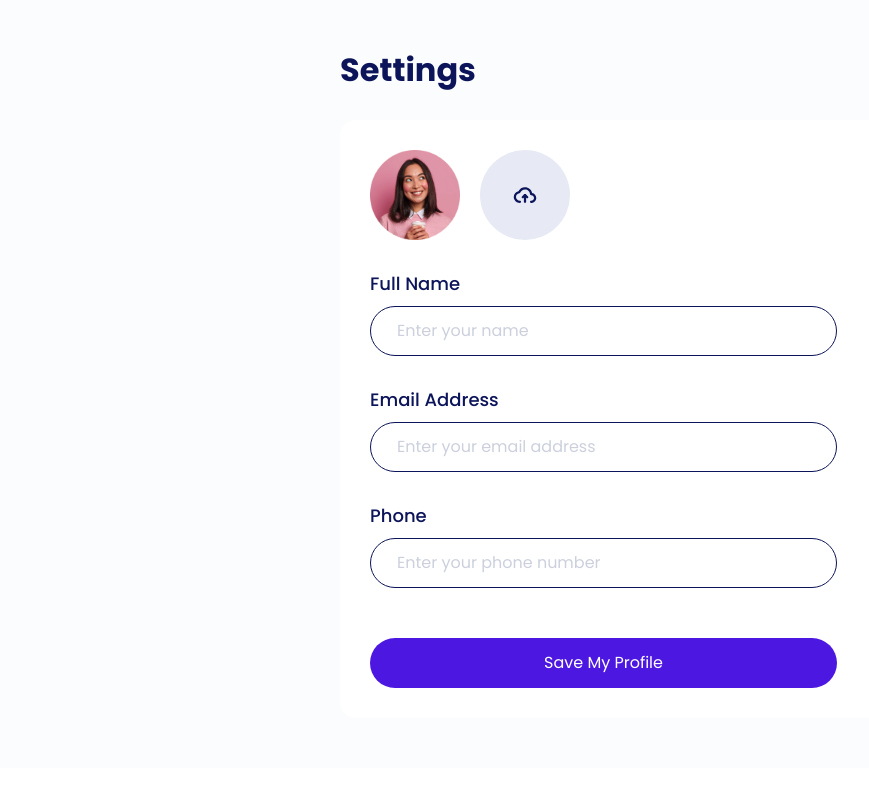
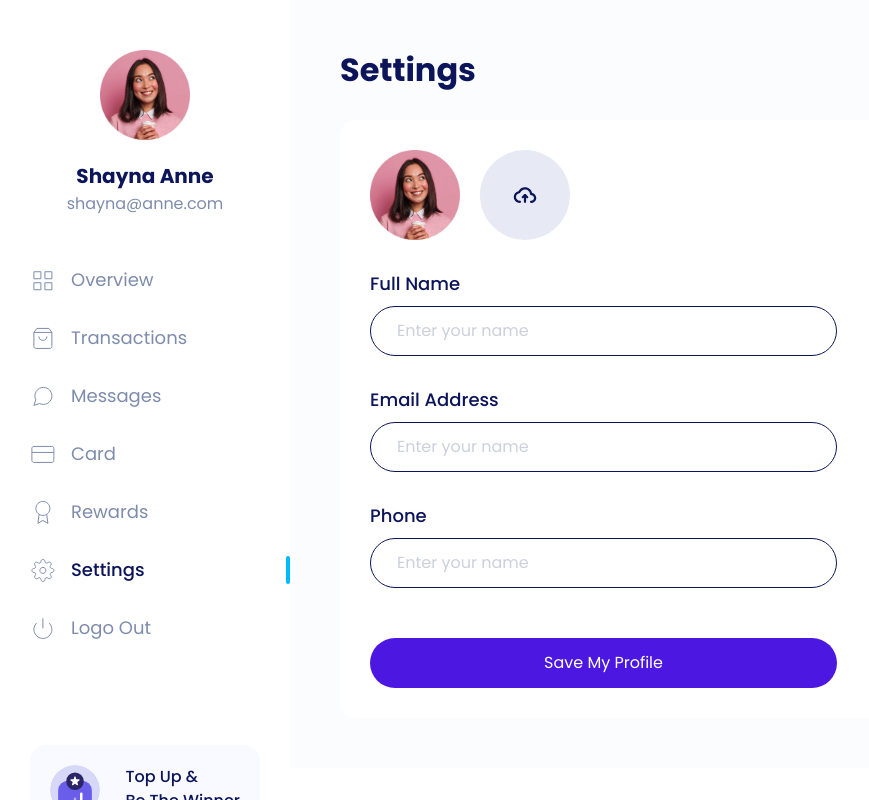
Before and after one commit to tataredhaalfath/topupgame-fe, a Next.js app: page /member/edit-profile in a window 1280 px wide. Shown: the whole page, without its empty margins (0-869 px from the left). Built offline with nearby package versions, Linux system fonts and the light colour scheme.

Commit message:
Refactor Edit Profile

```diff
--- /dev/null
+++ b/components/atoms/Input/index.tsx
@@ -0,0 +1,25 @@
+interface InputProps {
+  label: string;
+}
+export default function Input(props: InputProps) {
+  const { label, ...nativeProps } = props;
+  return (
+    <>
+      <label
+        htmlFor="name"
+        className="form-label text-lg fw-medium color-palette-1 mb-10"
+      >
+        {label}
+      </label>
+      <input
+        type="text"
+        className="form-control rounded-pill text-lg"
+        id="name"
+        name="name"
+        aria-describedby="name"
+        placeholder="Enter your name"
+        {...nativeProps}
+      />
+    </>
+  );
+}
--- a/components/organisms/SideBar/MenuItem/index.tsx
+++ b/components/organisms/SideBar/MenuItem/index.tsx
@@ -1,5 +1,6 @@
 import cx from "classnames";
 import Image from "next/image";
+import Link from "next/link";
 
 interface MenuItemProps {
   active?: boolean;
@@ -11,10 +12,11 @@ interface MenuItemProps {
     | "ic-menu-reward"
     | "ic-menu-setting"
     | "ic-menu-transaction";
+  href: string;
   title: string;
 }
 export default function MenuItem(props: Partial<MenuItemProps>) {
-  const { active, icon, title } = props;
+  const { active, icon, href, title } = props;
   const classItem = cx({
     item: true,
     "mb-30": true,
@@ -30,9 +32,9 @@ export default function MenuItem(props: Partial<MenuItemProps>) {
         className="icon me-3"
       />
       <p className="item-title m-0">
-        <a href="" className="text-lg text-decoration-none">
+        <Link href={href} className="text-lg text-decoration-none">
           {title}
-        </a>
+        </Link>
       </p>
     </div>
   );
--- a/components/organisms/SideBar/index.tsx
+++ b/components/organisms/SideBar/index.tsx
@@ -2,19 +2,38 @@ import Footer from "./Footer";
 import MenuItem from "./MenuItem";
 import Profile from "./Profile";
 
-export default function SideBar() {
+interface SideBarProps {
+  activeMenu: "overview" | "transactions" | "settings";
+}
+export default function SideBar(props: SideBarProps) {
+  const { activeMenu } = props;
   return (
     <section className="sidebar">
       <div className="content pt-50 pb-30 ps-30">
         <Profile />
         <div className="menus">
-          <MenuItem title="Overview" icon="ic-menu-overview" active={true} />
-          <MenuItem title="Transactions" icon="ic-menu-transaction" />
-          <MenuItem title="Messages" icon="ic-menu-message" />
-          <MenuItem title="Card" icon="ic-menu-card" />
-          <MenuItem title="Rewards" icon="ic-menu-reward" />
-          <MenuItem title="Settings" icon="ic-menu-setting" />
-          <MenuItem title="Logo Out" icon="ic-menu-logout" />
+          <MenuItem
+            href="/member"
+            title="Overview"
+            icon="ic-menu-overview"
+            active={activeMenu == "overview"}
+          />
+          <MenuItem
+            href="/member/transaction"
+            title="Transactions"
+            icon="ic-menu-transaction"
+            active={activeMenu == "transactions"}
+          />
+          <MenuItem href="/member" title="Messages" icon="ic-menu-message" />
+          <MenuItem href="/member" title="Card" icon="ic-menu-card" />
+          <MenuItem href="/member" title="Rewards" icon="ic-menu-reward" />
+          <MenuItem
+            href="/member/edit-profile"
+            title="Settings"
+            icon="ic-menu-setting"
+            active={activeMenu == "settings"}
+          />
+          <MenuItem href="/sign-in" title="Logo Out" icon="ic-menu-logout" />
         </div>
         <Footer />
       </div>
--- a/pages/checkout.tsx
+++ b/pages/checkout.tsx
@@ -1,4 +1,4 @@
-import CheckOutDetail from "@/components/CheckOutDetail";
+import CheckOutDetail from "@/components/organisms/CheckOutDetail";
 import CheckOutConfirmation from "@/components/organisms/CheckOutConfirmation";
 import CheckOutItem from "@/components/organisms/CheckOutItem";
 import Image from "next/image";
--- a/pages/member/edit-profile.tsx
+++ b/pages/member/edit-profile.tsx
@@ -1,6 +1,10 @@
+import Input from "@/components/atoms/Input";
+import SideBar from "@/components/organisms/SideBar";
+
 export default function EditProfile() {
   return (
     <section className="edit-profile overflow-auto">
+      <SideBar activeMenu="settings" />
       <main className="main-wrapper">
         <div className="ps-lg-0">
           <h2 className="text-4xl fw-bold color-palette-1 mb-30">Settings</h2>
@@ -15,79 +19,17 @@ export default function EditProfile() {
                     className="avatar img-fluid"
                   />
                   <div className="avatar-overlay position-absolute top-0 d-flex justify-content-center align-items-center">
-                    <svg
-                      width="24"
-                      height="24"
-                      viewBox="0 0 24 24"
-                      fill="none"
-                      xmlns="http://www.w3.org/2000/svg"
-                    >
-                      <path
-                        d="M3 6H5H21"
-                        stroke="white"
-                        strokeWidth="2"
-                        strokeLinecap="round"
-                        strokeLinejoin="round"
-                      />
-                      <path
-                        d="M8 6V4C8 3.46957 8.21071 2.96086 8.58579 2.58579C8.96086 2.21071 9.46957 2 10 2H14C14.5304 2 15.0391 2.21071 15.4142 2.58579C15.7893 2.96086 16 3.46957 16 4V6M19 6V20C19 20.5304 18.7893 21.0391 18.4142 21.4142C18.0391 21.7893 17.5304 22 17 22H7C6.46957 22 5.96086 21.7893 5.58579 21.4142C5.21071 21.0391 5 20.5304 5 20V6H19Z"
-                        stroke="white"
-                        strokeWidth="2"
-                        strokeLinecap="round"
-                        strokeLinejoin="round"
-                      />
-                      <path
-                        d="M14 11V17"
-                        stroke="white"
-                        strokeWidth="2"
-                        strokeLinecap="round"
-                        strokeLinejoin="round"
-                      />
-                      <path
-                        d="M10 11V17"
-                        stroke="white"
-                        strokeWidth="2"
-                        strokeLinecap="round"
-                        strokeLinejoin="round"
-                      />
-                    </svg>
+                    <img src="/icon/delete.svg" alt="icon upload" />
                   </div>
                 </div>
                 <div className="image-upload">
                   <label htmlFor="avatar">
-                    <svg
-                      width="90"
-                      height="90"
-                      viewBox="0 0 90 90"
-                      fill="none"
-                      xmlns="http://www.w3.org/2000/svg"
-                    >
-                      <circle cx="45" cy="45" r="45" fill="#E7EAF5" />
-                      <path
-                        fill-rule="evenodd"
-                        clip-rule="evenodd"
-                        d="M45 39.375C42.7981 39.375 40.9679 40.7216 40.3127 42.5332C40.1693 42.9297 39.8162 43.2128 39.398 43.2665C37.4362 43.5183 36 45.1013 36 46.9286C36 48.919 37.7105 50.625 39.9375 50.625C40.5588 50.625 41.0625 51.1287 41.0625 51.75C41.0625 52.3713 40.5588 52.875 39.9375 52.875C36.5726 52.875 33.75 50.2638 33.75 46.9286C33.75 44.0997 35.7853 41.7878 38.4536 41.1547C39.5996 38.7573 42.1173 37.125 45 37.125C48.5711 37.125 51.6055 39.6452 52.1224 43.0137C54.4461 43.4763 56.25 45.4474 56.25 47.8929C56.25 50.6955 53.8807 52.875 51.075 52.875C50.4537 52.875 49.95 52.3713 49.95 51.75C49.95 51.1287 50.4537 50.625 51.075 50.625C52.7428 50.625 54 49.3507 54 47.8929C54 46.435 52.7428 45.1607 51.075 45.1607C50.4537 45.1607 49.95 44.657 49.95 44.0357C49.95 41.5128 47.7862 39.375 45 39.375Z"
-                        fill="#0C145A"
-                      />
-                      <path
-                        fill-rule="evenodd"
-                        clip-rule="evenodd"
-                        d="M45 52.875C44.3787 52.875 43.875 52.3713 43.875 51.75V45C43.875 44.3787 44.3787 43.875 45 43.875C45.6213 43.875 46.125 44.3787 46.125 45V51.75C46.125 52.3713 45.6213 52.875 45 52.875Z"
-                        fill="#0C145A"
-                      />
-                      <path
-                        fill-rule="evenodd"
-                        clip-rule="evenodd"
-                        d="M41.9545 48.0455C41.5152 47.6062 41.5152 46.8938 41.9545 46.4545L44.2045 44.2045C44.6438 43.7652 45.3562 43.7652 45.7955 44.2045C46.2348 44.6438 46.2348 45.3562 45.7955 45.7955L43.5455 48.0455C43.1062 48.4848 42.3938 48.4848 41.9545 48.0455Z"
-                        fill="#0C145A"
-                      />
-                      <path
-                        fill-rule="evenodd"
-                        clip-rule="evenodd"
-                        d="M44.2045 44.2045C44.6438 43.7652 45.3562 43.7652 45.7955 44.2045L48.0455 46.4545C48.4848 46.8938 48.4848 47.6062 48.0455 48.0455C47.6062 48.4848 46.8938 48.4848 46.4545 48.0455L44.2045 45.7955C43.7652 45.3562 43.7652 44.6438 44.2045 44.2045Z"
-                        fill="#0C145A"
-                      />
-                    </svg>
+                    <img
+                      src="/icon/upload.svg"
+                      alt="icon upload"
+                      width={90}
+                      height={90}
+                    />
                   </label>
                   <input
                     id="avatar"
@@ -98,52 +40,13 @@ export default function EditProfile() {
                 </div>
               </div>
               <div className="pt-30">
-                <label
-                  htmlFor="name"
-                  className="form-label text-lg fw-medium color-palette-1 mb-10"
-                >
-                  Full Name
-                </label>
-                <input
-                  type="text"
-                  className="form-control rounded-pill text-lg"
-                  id="name"
-                  name="name"
-                  aria-describedby="name"
-                  placeholder="Enter your name"
-                />
+                <Input label="Full Name" />
               </div>
               <div className="pt-30">
-                <label
-                  htmlFor="email"
-                  className="form-label text-lg fw-medium color-palette-1 mb-10"
-                >
-                  Email Address
-                </label>
-                <input
-                  type="email"
-                  className="form-control rounded-pill text-lg"
-                  id="email"
-                  name="email"
-                  aria-describedby="email"
-                  placeholder="Enter your email address"
-                />
+                <Input label="Email Address" />
               </div>
               <div className="pt-30">
-                <label
-                  htmlFor="phone"
-                  className="form-label text-lg fw-medium color-palette-1 mb-10"
-                >
-                  Phone
-                </label>
-                <input
-                  type="tel"
-                  className="form-control rounded-pill text-lg"
-                  id="phone"
-                  name="phone"
-                  aria-describedby="phone"
-                  placeholder="Enter your phone number"
-                />
+                <Input label="Phone" />
               </div>
               <div className="button-group d-flex flex-column pt-50">
                 <button
--- a/pages/member/index.tsx
+++ b/pages/member/index.tsx
@@ -4,7 +4,7 @@ import SideBar from "@/components/organisms/SideBar";
 export default function Member() {
   return (
     <section className="overview overflow-auto">
-      <SideBar />
+      <SideBar activeMenu="overview" />
       <OverViewContent />
     </section>
   );
```
Also changed, not shown: components/organisms/CheckOutDetail/index.tsx (renamed from components/CheckOutDetail/index.tsx), public/icon/delete.svg (added).
